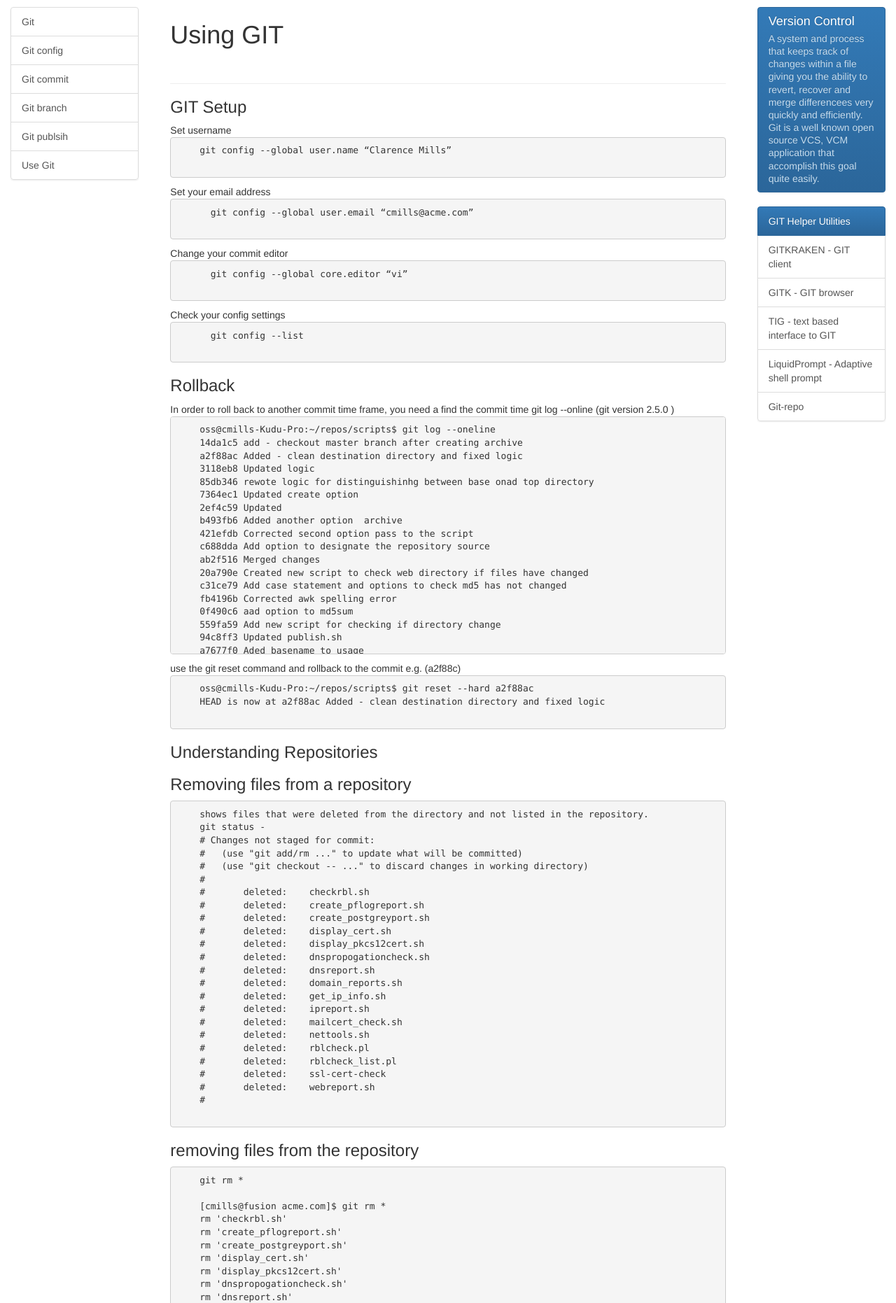
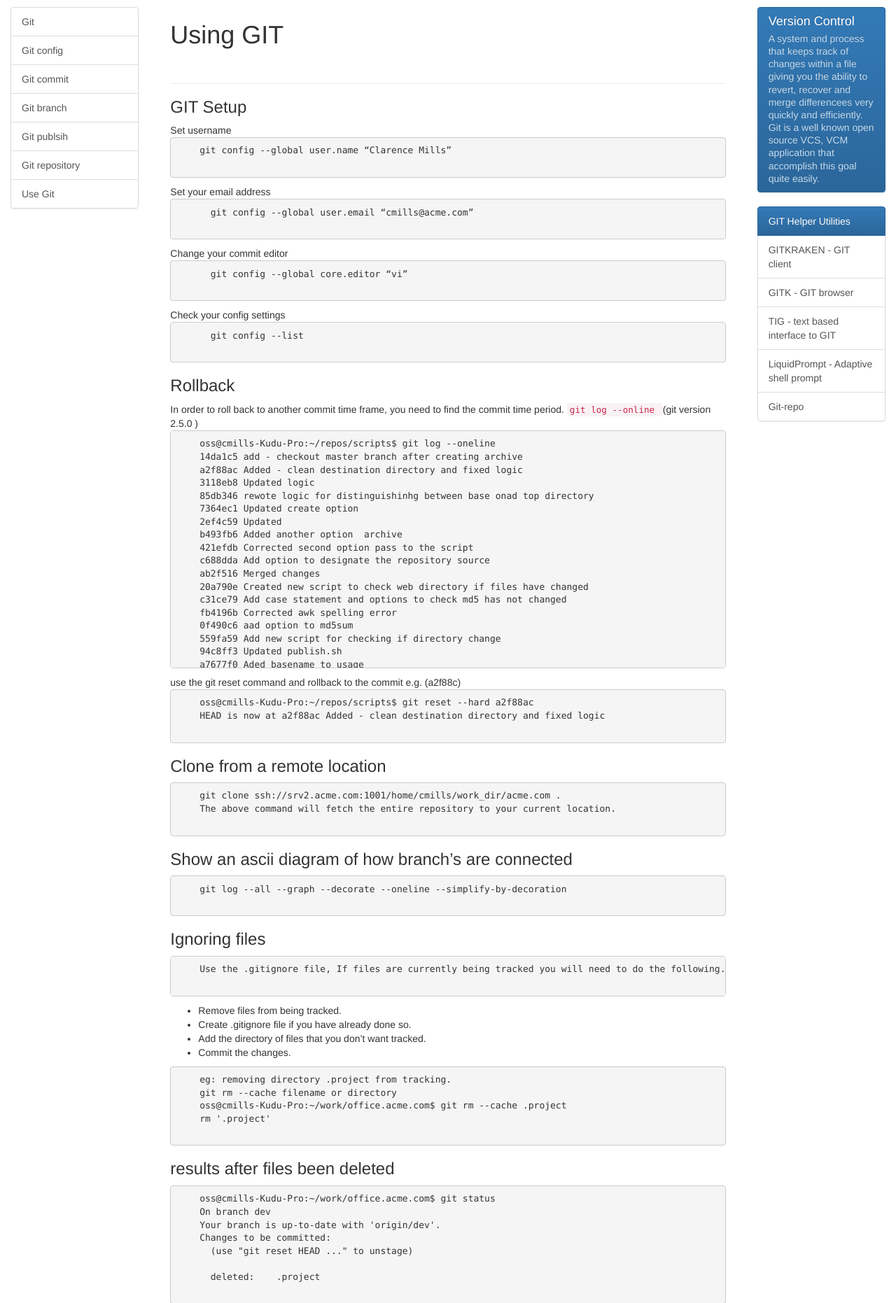
Before and after one commit to becomeonewiththecode/website, a PHP site: page /git/use-git.php in a window 1280 px wide. Shown: the part 60-1922 px from the top of the page at 70% size. Run offline with PHP 8.4, Linux system fonts and the light colour scheme; some libraries are stand-ins or nearby versions.

Commit message:
Update content details

```diff
--- a/git/git-left.inc
+++ b/git/git-left.inc
@@ -7,6 +7,7 @@
         <a href="/git/git-commit.php" class="list-group-item">Git commit</a>
         <a href="/git/git-branch.php" class="list-group-item">Git branch</a>
         <a href="/git/git-publish.php" class="list-group-item">Git publsih</a>
+        <a href="/git/git-repository.php" class="list-group-item">Git repository</a>
         <a href="/git/use-git.php" class="list-group-item">Use Git</a>
     </div>
   </div>
--- a/git/use-git.php
+++ b/git/use-git.php
@@ -67,9 +67,9 @@ include 'git-left.inc';
 
     <h3>Rollback</h3>
 
-    In order to roll back to another commit time frame, you need a find the commit time
+    In order to roll back to another commit time frame, you need to find the commit time period.
 
-    git log --online (git version 2.5.0 )
+    <code>git log --online </code>(git version 2.5.0 )
 
     <pre class="pre-scrollable">
     oss@cmills-Kudu-Pro:~/repos/scripts$ git log --oneline
@@ -111,112 +111,16 @@ include 'git-left.inc';
     </pre>
 
 
-    <h3>Understanding Repositories</h3>
-
-    <h3>Removing files from a repository</h3>
-
-    <pre>
-    shows files that were deleted from the directory and not listed in the repository.
-    git status -
-    # Changes not staged for commit:
-    #   (use "git add/rm <file>..." to update what will be committed)
-    #   (use "git checkout -- <file>..." to discard changes in working directory)
-    #
-    #       deleted:    checkrbl.sh
-    #       deleted:    create_pflogreport.sh
-    #       deleted:    create_postgreyport.sh
-    #       deleted:    display_cert.sh
-    #       deleted:    display_pkcs12cert.sh
-    #       deleted:    dnspropogationcheck.sh
-    #       deleted:    dnsreport.sh
-    #       deleted:    domain_reports.sh
-    #       deleted:    get_ip_info.sh
-    #       deleted:    ipreport.sh
-    #       deleted:    mailcert_check.sh
-    #       deleted:    nettools.sh
-    #       deleted:    rblcheck.pl
-    #       deleted:    rblcheck_list.pl
-    #       deleted:    ssl-cert-check
-    #       deleted:    webreport.sh
-    #
-    </pre>
-
-    <h3>removing files from the repository</h3>
-    <pre>
-    git rm *
-
-    [cmills@fusion acme.com]$ git rm *
-    rm 'checkrbl.sh'
-    rm 'create_pflogreport.sh'
-    rm 'create_postgreyport.sh'
-    rm 'display_cert.sh'
-    rm 'display_pkcs12cert.sh'
-    rm 'dnspropogationcheck.sh'
-    rm 'dnsreport.sh'
-    rm 'domain_reports.sh'
-    rm 'get_ip_info.sh'
-    rm 'ipreport.sh'
-    rm 'mailcert_check.sh'
-    rm 'nettools.sh'
-    rm 'rblcheck.pl'
-    rm 'rblcheck_list.pl'
-    rm 'ssl-cert-check'
-    rm 'webreport.sh'
-    </pre>
-    <p>Adding --cache will remove the files from the repository but keep the files in the local directory, git removes it from tracking.</p>
-
-    <h3>List remote repositories</h3>
-    <pre>
-    git remote -v
-    cmills@testsrv acme.com]$ git remote -v
-    origin  ssh://srv2.acme.com:1001/home/cmills/work_dir/acme.com (fetch)
-    origin  ssh://srv2.acme.com:1001/home/cmills/work_dir/acme.com (push)
-    </pre>
-
-    <h3>Remove remote repository</h3>
-    <pre>
-    git remote remove origin
-    </pre>
-
-    <h3>Add repositories</h3>
-    <pre>git remote add origin (whatever name points to the repositories) ssh://git.acme.com:1001/home/cmils/work_dir/acme.com</pre>
-
-    <i>If you have moved the location of the repository on the master GIT server, you will need to execute the following command before doing another push or pull:</i>
-
-    <pre>git push --set-upstream origin dev</pre>
-    <p>The above command tells  GIT to start tracking changes to the new remoete "origin"</p>
-
-    <h3>Cloning</h3>
-
-    <h3>Cloning repositories locally </h3>
-    <pre>
-    git clone -l local-repository clone-location
-    git clone -l /var/ww/html/acme.com test
-    Git clone from remote server using ssh, 1001 is the port to connect on.
-
-    [cmills@testsrv workdir]$ git clone ssh://cmills@srv2.acme.com:1001/home/cmills/web_dir/acme.com
-    Cloning into 'acme.com'...
-    cmills@srv2.acme.com's password:
-    remote: Counting objects: 201, done.
-    remote: Compressing objects: 100% (199/199), done.
-    remote: Total 201 (delta 46), reused 0 (delta 0)
-    Receiving objects: 100% (201/201), 906.00 KiB | 487.00 KiB/s, done.
-    Resolving deltas: 100% (46/46), done.
-    </pre>
-
-
     <h3>Clone from a remote location</h3>
     <pre>
     git clone ssh://srv2.acme.com:1001/home/cmills/work_dir/acme.com .
     The above command will fetch the entire repository to your current location.
     </pre>
 
-
     <h3>Show an ascii diagram of how branch’s are connected</h3>
     <pre>
     git log --all --graph --decorate --oneline --simplify-by-decoration
     </pre>
-
 
     <h3>Ignoring files</h3>
     <pre>
@@ -224,7 +128,7 @@ include 'git-left.inc';
     </pre>
 
     <ul>
-    <li>Remove the file from being tracked.
+    <li>Remove files from being tracked.
     <li>Create .gitignore file if you have already done so.
     <li>Add the directory of files that you don’t want tracked.
     <li>Commit the changes.
--- a/index.php
+++ b/index.php
@@ -57,10 +57,6 @@ include 'left.inc';
         <button type="button" class="list-group-item">Orchestration</button>
       </div>
 
-      <div class="list-group">
-        <a href="#" class="list-group-item active">Software defined Network</a>
-        <button type="button" class="list-group-item">Codify</button>
-      </div>
     <!--- end content--->
 
   </div>
```
